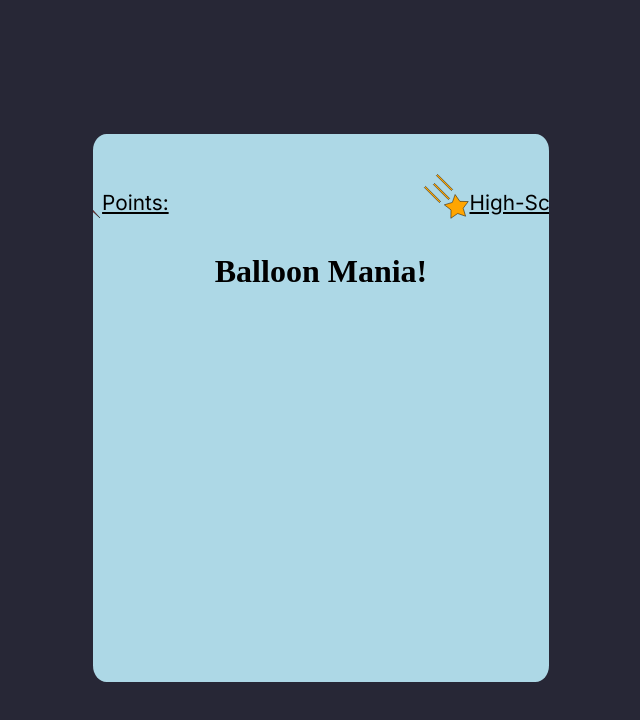
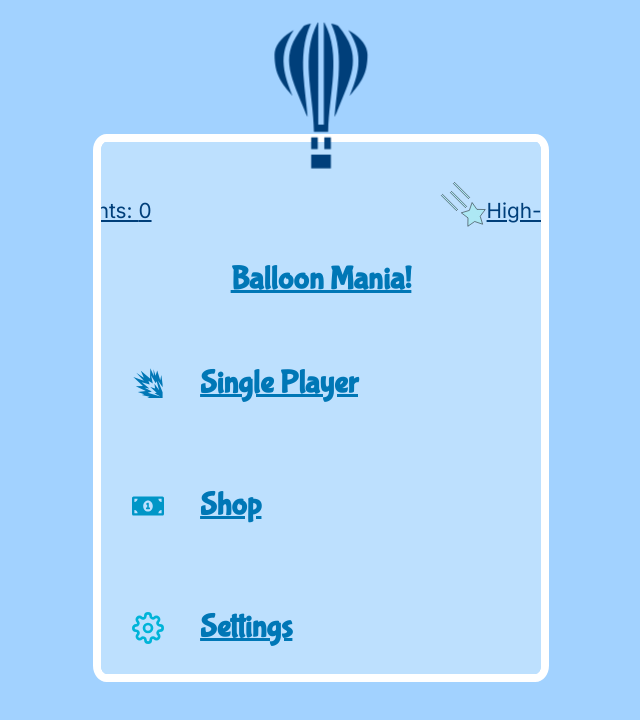
Before and after one commit to AngelOfTheSkyGod/BalloonMania, a React (Create React App) app: page / in a window 1280 px wide. Shown: the top 720 px of the page, without its empty margins (319-959 px from the left). Built offline with nearby package versions, Linux system fonts and the light colour scheme.

Commit message:
menu done, all that's left is size it to screens!

```diff
--- a/package.json
+++ b/package.json
@@ -1,5 +1,5 @@
 {
-  "name": "balloon-pop",
+  "name": "my-app",
   "version": "0.1.0",
   "private": true,
   "dependencies": {
@@ -10,7 +10,6 @@
     "react-dom": "^18.2.0",
     "react-icons": "^4.4.0",
     "react-scripts": "5.0.1",
-    "react-spring": "^9.5.0",
     "web-vitals": "^2.1.4"
   },
   "scripts": {
--- a/public/index.html
+++ b/public/index.html
@@ -22,6 +22,10 @@
       href="https://fonts.googleapis.com/css2?family=Inter:wght@100;300;400&display=swap"
       rel="stylesheet"
     />
+    <link
+      href="https://fonts.googleapis.com/css2?family=Bubblegum+Sans&family=Inter:wght@100;300;400&display=swap"
+      rel="stylesheet"
+    />
     <!--
       Notice the use of %PUBLIC_URL% in the tags above.
       It will be replaced with the URL of the `public` folder during the build.
@@ -33,7 +37,7 @@
     -->
     <title>Balloon Mania!</title>
   </head>
-  <body style="background-color: #272736">
+  <body style="background-color: #a2d2ff">
     <noscript>You need to enable JavaScript to run this app.</noscript>
     <div id="root"></div>
     <!--
--- a/src/App.js
+++ b/src/App.js
@@ -10,7 +10,7 @@ export default function App() {
   const [highScore, setHighScore] = React.useState(0);
 
   const page =
-    (mode == "Menu" && (
+    (mode === "Menu" && (
       <Menu
         mode={mode}
         setMode={setMode}
@@ -22,7 +22,7 @@ export default function App() {
         sethighScore={setHighScore}
       />
     )) ||
-    (mode == "SinglePlayer" && (
+    (mode === "SinglePlayer" && (
       <SinglePlayer
         mode={mode}
         setMode={setMode}
--- a/src/components/GameScripts/Menu.js
+++ b/src/components/GameScripts/Menu.js
@@ -1,11 +1,21 @@
 import React from "react";
-import { useSpring, animated } from "react-spring";
 import MenuItems from "../MenuComponents/MenuItems";
+import { GiAirBalloon } from "react-icons/gi";
 export default function Menu(props) {
   const page = (
     <div className="menu-container">
       <div className="menu-background">
-        <MenuItems props={props} />
+        <GiAirBalloon className="menu-balloon" color="#003f7a" />
+        <MenuItems
+          mode={props.mode}
+          setMode={props.setMode}
+          points={props.points}
+          setPoints={props.setPoints}
+          score={props.score}
+          setScore={props.setScore}
+          highScore={props.highScore}
+          sethighScore={props.setHighScore}
+        />
       </div>
     </div>
   );
--- a/src/components/MenuComponents/DisplayStats.js
+++ b/src/components/MenuComponents/DisplayStats.js
@@ -4,21 +4,21 @@ import { GiFallingStar } from "react-icons/gi";
 export default function DisplayStats(props) {
   return (
     <nav>
-      <ui className="display-navbar">
+      <ul className="display-navbar">
         <li className="display-container">
-          <GiDart size="3rem" color="brown" stroke="black" strokeWidth="5" />
+          <GiDart size="3rem" color="#ADE8F4" stroke="black" strokeWidth="5" />
           <h1 className="display-title">Points: {props.points}</h1>
         </li>
         <li className="display-container">
           <GiFallingStar
             size="3rem"
-            color="orange"
+            color="#ADE8F4"
             stroke="black"
             strokeWidth="5"
           />
           <h1 className="display-title">High-Score: {props.highScore}</h1>
         </li>
-      </ui>
+      </ul>
     </nav>
   );
 }
--- a/src/components/MenuComponents/MenuItems.js
+++ b/src/components/MenuComponents/MenuItems.js
@@ -1,12 +1,21 @@
 import DisplayStats from "./DisplayStats";
 import NavBar from "./Navbar";
-
+import Title from "./Title";
 export default function MenuItems(props) {
   return (
     <div className="menu-inner-background">
-      <DisplayStats props={props} />
-      <h1 className="game-title"> Balloon Mania! </h1>
-      {/* <NavBar props={props} /> */}
+      <DisplayStats
+        mode={props.mode}
+        setMode={props.setMode}
+        points={props.points}
+        setPoints={props.setPoints}
+        score={props.score}
+        setScore={props.setScore}
+        highScore={props.highScore}
+        sethighScore={props.setHighScore}
+      />
+      <Title />
+      <NavBar />
     </div>
   );
 }
--- a/src/components/MenuComponents/Navbar.js
+++ b/src/components/MenuComponents/Navbar.js
@@ -0,0 +1,31 @@
+import { FiSettings } from "react-icons/fi";
+import { FaMoneyBillAlt } from "react-icons/fa";
+import { GiCornerExplosion } from "react-icons/gi";
+export default function Navbar(props) {
+  return (
+    <nav className="navbar-selection">
+      <ul className="selection-navbar">
+        <li className="selection-container">
+          <GiCornerExplosion
+            className="selection-icon"
+            size="2rem"
+            color="#0077B6"
+          />
+          <h1 className="selection-title">Single Player</h1>
+        </li>
+        <li className="selection-container">
+          <FaMoneyBillAlt
+            className="selection-icon"
+            size="2rem"
+            color="#0096C7"
+          />
+          <h1 className="selection-title">Shop</h1>
+        </li>
+        <li className="selection-container">
+          <FiSettings className="selection-icon" size="2rem" color="#00B4D8" />
+          <h1 className="selection-title">Settings</h1>
+        </li>
+      </ul>
+    </nav>
+  );
+}
--- /dev/null
+++ b/src/components/MenuComponents/Title.js
@@ -0,0 +1,12 @@
+import React from "react";
+
+import { GiBalloons } from "react-icons/gi";
+export default function Title() {
+  return (
+    <div class="title-navbar">
+      <GiBalloons size="3rem" color="black" />
+      <h1 className="game-title"> Balloon Mania! </h1>
+      <GiBalloons size="3rem" color="black" />
+    </div>
+  );
+}
--- a/src/index.js
+++ b/src/index.js
@@ -1,4 +1,3 @@
-import React, { PureComponent } from "react";
 import ReactDOM from "react-dom";
 import App from "./App";
 
--- a/src/style.css
+++ b/src/style.css
@@ -17,7 +17,7 @@
 .menu-background {
   height: 100%;
   width: 60%;
-  background-color: lightblue;
+  background-color: #bde0fe;
   box-sizing: border-box;
   border-radius: 3%;
   border-color: black;
@@ -25,15 +25,17 @@
   display: flex;
   flex-wrap: wrap;
   justify-content: center;
-  padding-left: 3%;
-  padding-right: 3%;
+  padding-left: 1%;
+  padding-right: 1%;
   padding-top: 5%;
   padding-bottom: 5%;
   overflow: auto;
+
+  border: 0.5rem solid white;
+  border-style: solid;
 }
 .display-navbar {
   position: relative;
-  list-style-type: none;
   margin: 0;
   padding: 0;
   width: 100%;
@@ -59,13 +61,71 @@
   font-weight: 400;
   text-align: center;
   font-size: 1.3rem;
+  color: #003f7a;
   white-space: nowrap;
   text-decoration: underline;
   box-sizing: border-box;
   display: inline-block;
 }
 .game-title {
+  width: 100%;
   text-align: center;
+  font-family: "Bubblegum Sans", cursive;
+  white-space: nowrap;
+  text-decoration: underline;
+  color: #0077b6;
+  box-sizing: border-box;
+  display: inline-block;
+}
+
+.title-navbar {
+  position: relative;
+  list-style-type: none;
+  margin: 0;
+  padding: 0;
+  width: 100%;
+  height: 10%;
+  box-sizing: border-box;
+  list-style-type: none;
+  display: flex;
+  justify-content: center;
+  gap: 50%;
+}
+.navbar-selection {
+  box-sizing: border-box;
+  width: 100%;
+}
+.selection-navbar {
+  list-style-type: none;
+  display: flex;
+  flex-direction: column;
+  height: 100%;
+  gap: 2rem;
+}
+
+.selection-title {
+  text-align: center;
+  font-size: 2rem;
+  font-family: "Bubblegum Sans", cursive;
+  white-space: nowrap;
+  text-decoration: underline;
+  color: #0077b6;
+}
+
+.selection-container {
+  position: relative;
+  display: flex;
+  flex-direction: row;
+  align-items: center;
+  top: 2rem;
+  left: -25%;
+  gap: 13%;
+}
+
+.selection-container:hover {
+  border-radius: 5%;
+  background-color: #48cae4;
+  left: 0%;
 }
 /* DEVICE RESPONSIVE MANAGER */
 /* even smaller phones */
@@ -98,3 +158,20 @@
     font-size: 1.5vh;
   }
 }
+
+@keyframes menuBalloonAnimation {
+  0% {
+    transform: translateY(0.2%) scaleX(95%);
+  }
+  100% {
+    transform: translateY(4%) scaleX(100%);
+  }
+}
+
+.menu-balloon {
+  position: absolute;
+  width: 25%;
+  height: 20%;
+  top: 0.2%;
+  animation: menuBalloonAnimation 1s ease-out forwards infinite alternate;
+}
```
Also changed, not shown: src/components/GameScripts/SinglePlayer.js (added), 2 other files (tests, documents, lock files or other folders).
